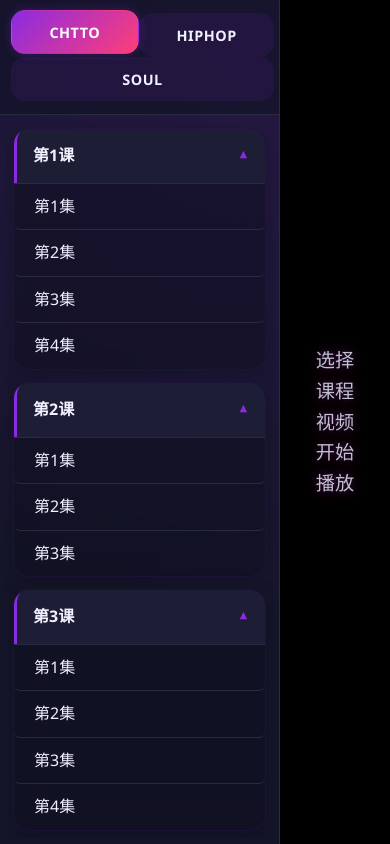
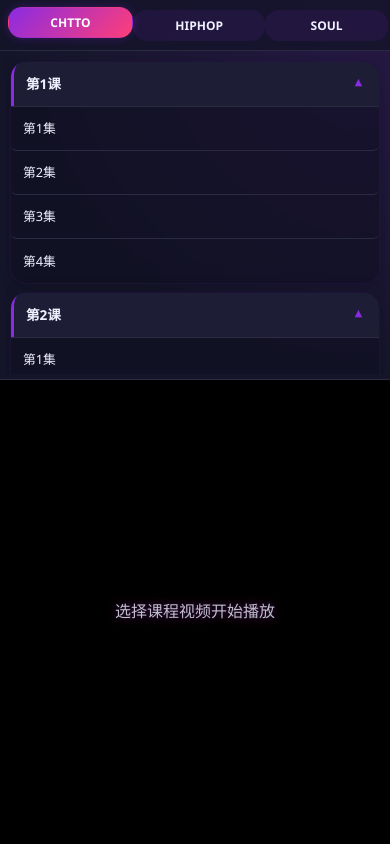
Before and after one commit to CCLLDance/cclldance.github.io, a plain HTML site: page index.html in a window 390 px wide. Drawn offline with nearby package versions, Linux system fonts and the light colour scheme.

Commit message:
优化移动端适配

```diff
--- a/index.html
+++ b/index.html
@@ -3,7 +3,10 @@
 <head>
     <meta charset="UTF-8">
     <meta name="google-site-verification" content="FNQOf5fQCcxjlyI4EslUbXXeCHIHmSwtMdrGVXIZ5pM" />
-    <meta name="viewport" content="width=device-width, initial-scale=1.0">
+    <meta name="viewport" content="width=device-width, initial-scale=1.0, maximum-scale=1.0, user-scalable=no">
+    <meta name="theme-color" content="#0a0a1a">
+    <meta name="apple-mobile-web-app-capable" content="yes">
+    <meta name="apple-mobile-web-app-status-bar-style" content="black-translucent">
     <title>舞蹈课程目录</title>
     <link rel="stylesheet" href="https://cdn.jsdelivr.net/npm/bootstrap@5.2.3/dist/css/bootstrap.min.css">
     <link rel="stylesheet" href="https://cdn.jsdelivr.net/npm/bootstrap-icons@1.11.1/font/bootstrap-icons.css">
--- a/styles.css
+++ b/styles.css
@@ -500,3 +500,143 @@ body.loaded .preloader {
 @keyframes spin {
     to { transform: rotate(360deg); }
 }
+
+/* 移动设备适配 */
+@media (max-width: 768px) {
+    .container-fluid {
+        flex-direction: column;
+    }
+
+    .sidebar {
+        width: 100%;
+        height: 50vh;
+        min-height: 350px;
+        border-right: 0;
+        border-bottom: 1px solid var(--border-color);
+    }
+
+    .content {
+        height: 50vh;
+    }
+
+    .course-list {
+        padding: 0.3rem;
+    }
+
+    .lesson-item {
+        margin-bottom: 8px;
+    }
+
+    .lesson-header {
+        padding: 10px 12px;
+        font-size: 0.9rem;
+    }
+
+    .episode-item {
+        padding: 8px 10px 8px 15px;
+        font-size: 0.85rem;
+    }
+
+    .nav-pills .nav-link {
+        padding: 0.4rem 0.5rem;
+        font-size: 0.8rem;
+        min-width: 60px;
+    }
+
+    .video-player {
+        position: relative;
+    }
+
+    .course-link-btn {
+        top: 10px;
+        right: 10px;
+        padding: 6px 12px;
+        font-size: 0.8rem;
+        border-radius: 10px;
+    }
+
+    /* 增强移动设备上的触摸区域 */
+    .nav-pills .nav-link,
+    .lesson-header,
+    .episode-item {
+        -webkit-tap-highlight-color: transparent;
+    }
+
+    .lesson-header,
+    .episode-item {
+        min-height: 44px; /* 确保触摸区域足够大 */
+    }
+
+    /* 使用active状态而不是hover状态 */
+    .nav-pills .nav-link:active,
+    .lesson-header:active,
+    .episode-item:active {
+        background-color: var(--hover-color);
+    }
+
+    .episode-item:active:before {
+        width: 5px;
+    }
+
+    /* 移动设备上的滚动优化 */
+    .course-list {
+        -webkit-overflow-scrolling: touch;
+        scroll-behavior: smooth;
+    }
+}
+
+/* 小屏幕手机适配 */
+@media (max-width: 480px) {
+    .sidebar {
+        height: 45vh;
+        min-height: 300px;
+    }
+
+    .content {
+        height: 55vh;
+    }
+
+    .lesson-header {
+        font-size: 0.85rem;
+    }
+
+    .episode-item {
+        padding: 6px 8px 6px 12px;
+        font-size: 0.8rem;
+    }
+
+    .nav-pills {
+        padding: 0.6rem 0.3rem;
+    }
+
+    .nav-pills .nav-link {
+        padding: 0.3rem 0.3rem;
+        font-size: 0.75rem;
+        min-width: 50px;
+        letter-spacing: 0;
+    }
+
+    .message {
+        font-size: 1rem;
+        padding: 1rem;
+    }
+}
+
+/* 横屏模式适配 */
+@media (max-height: 500px) and (orientation: landscape) {
+    .sidebar {
+        width: 40%;
+        height: 100vh;
+        border-right: 1px solid var(--border-color);
+        border-bottom: 0;
+    }
+
+    .content {
+        width: 60%;
+        height: 100vh;
+    }
+
+    .container-fluid {
+        flex-direction: row;
+    }
+}
```
Also changed, not shown: script.js (+71 -1 lines).
